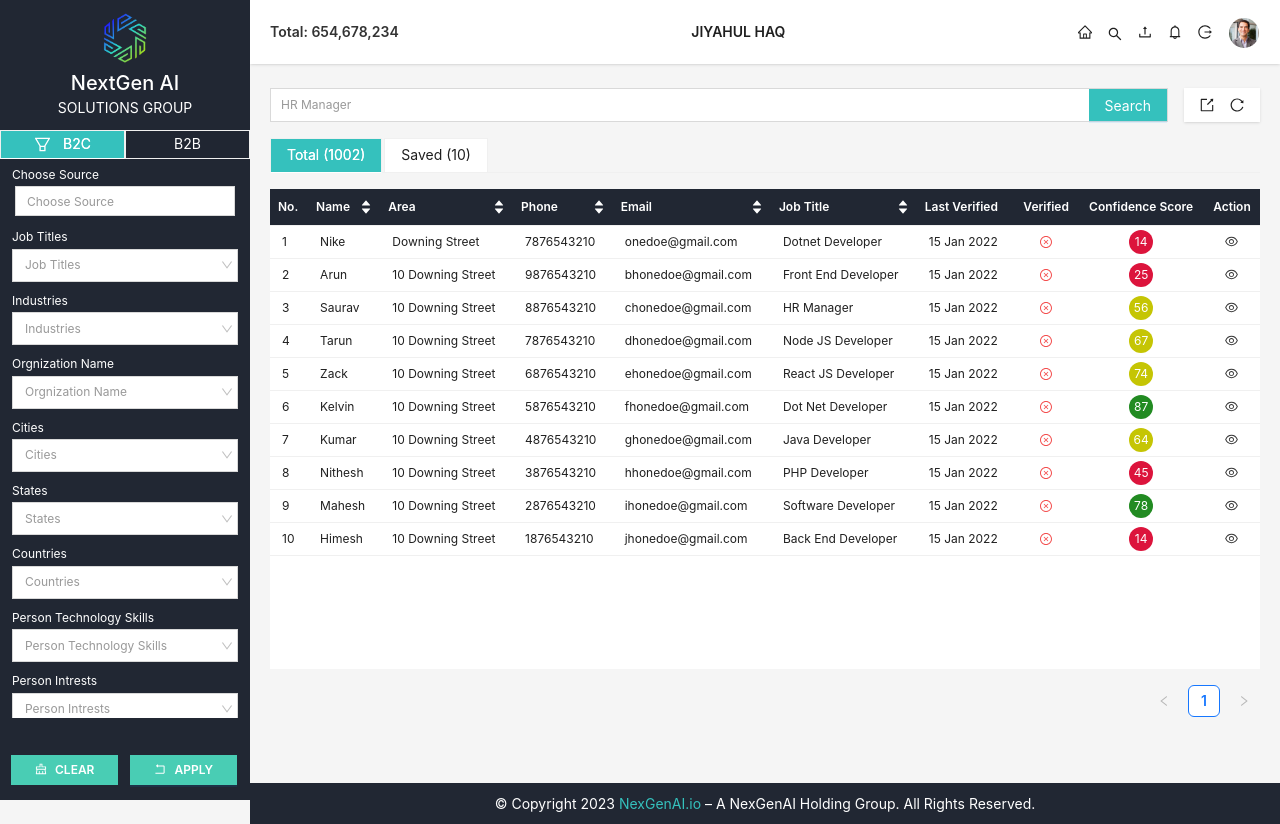
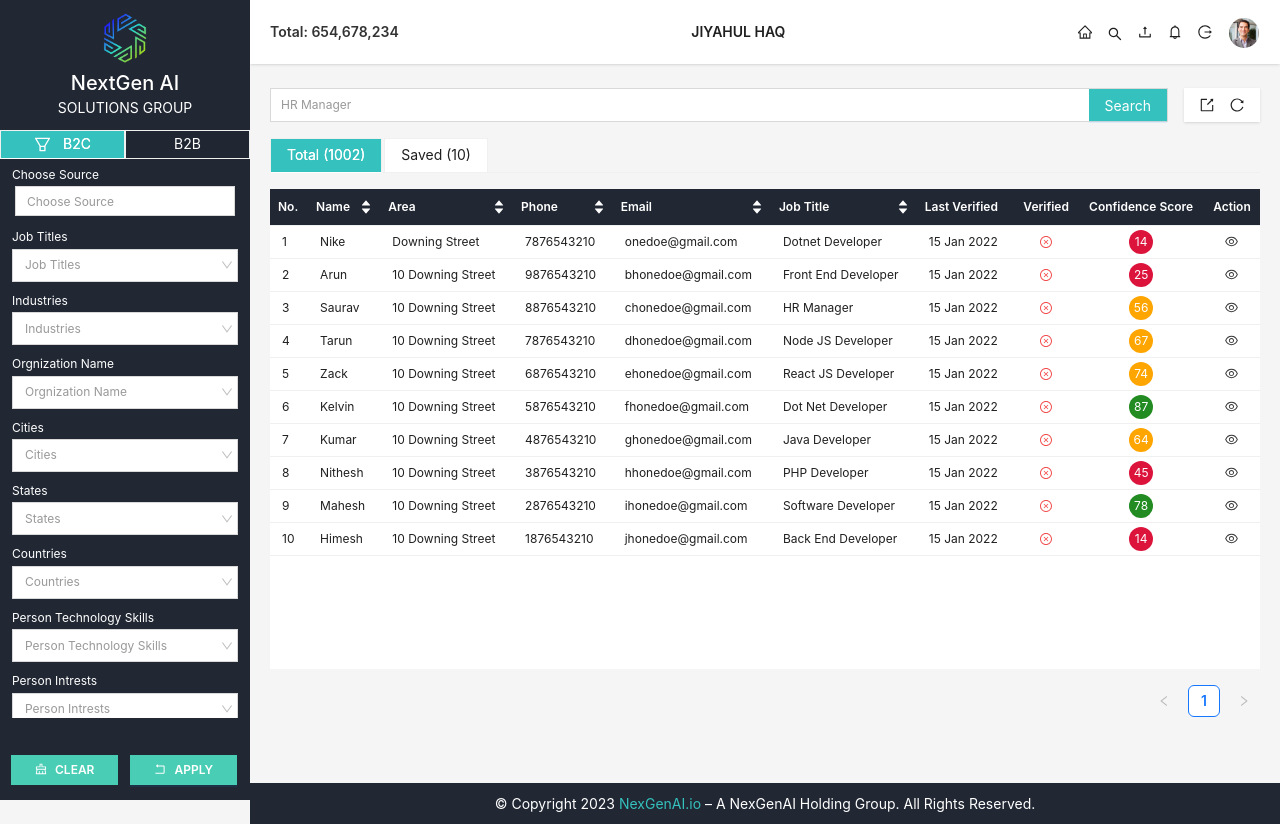
Before and after one commit to mohdsazidkhan/next-gen-ai, a React (Create React App) app: page /search in a window 1280 px wide. Built offline with nearby package versions, Linux system fonts and the light colour scheme.

Commit message:
Circle BG Changes

```diff
--- a/src/App.css
+++ b/src/App.css
@@ -600,7 +600,7 @@
     background-color: forestgreen;
 }
 .yellowScore{
-    background-color: #c5c504;
+    background-color: orange;
 }
 .rightHeader {
     padding-right: 20px;
```
